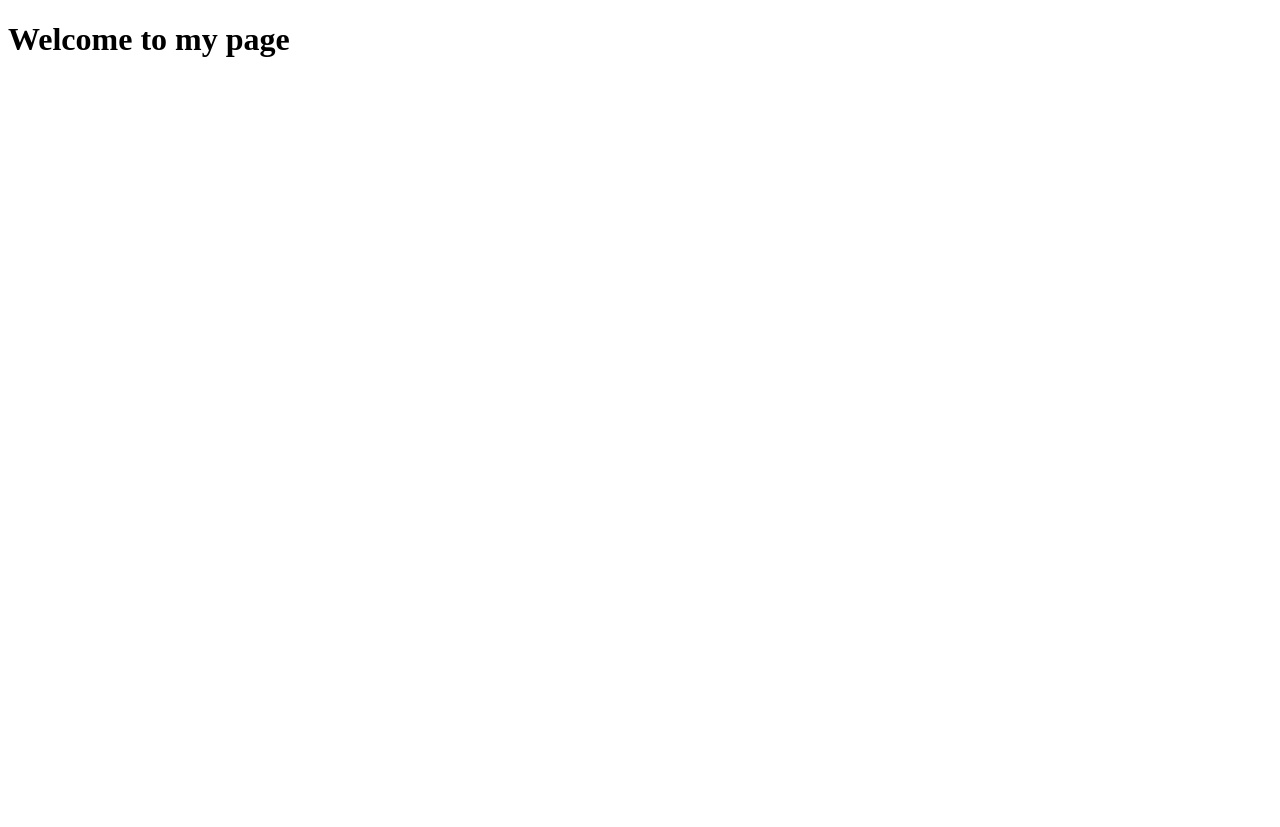
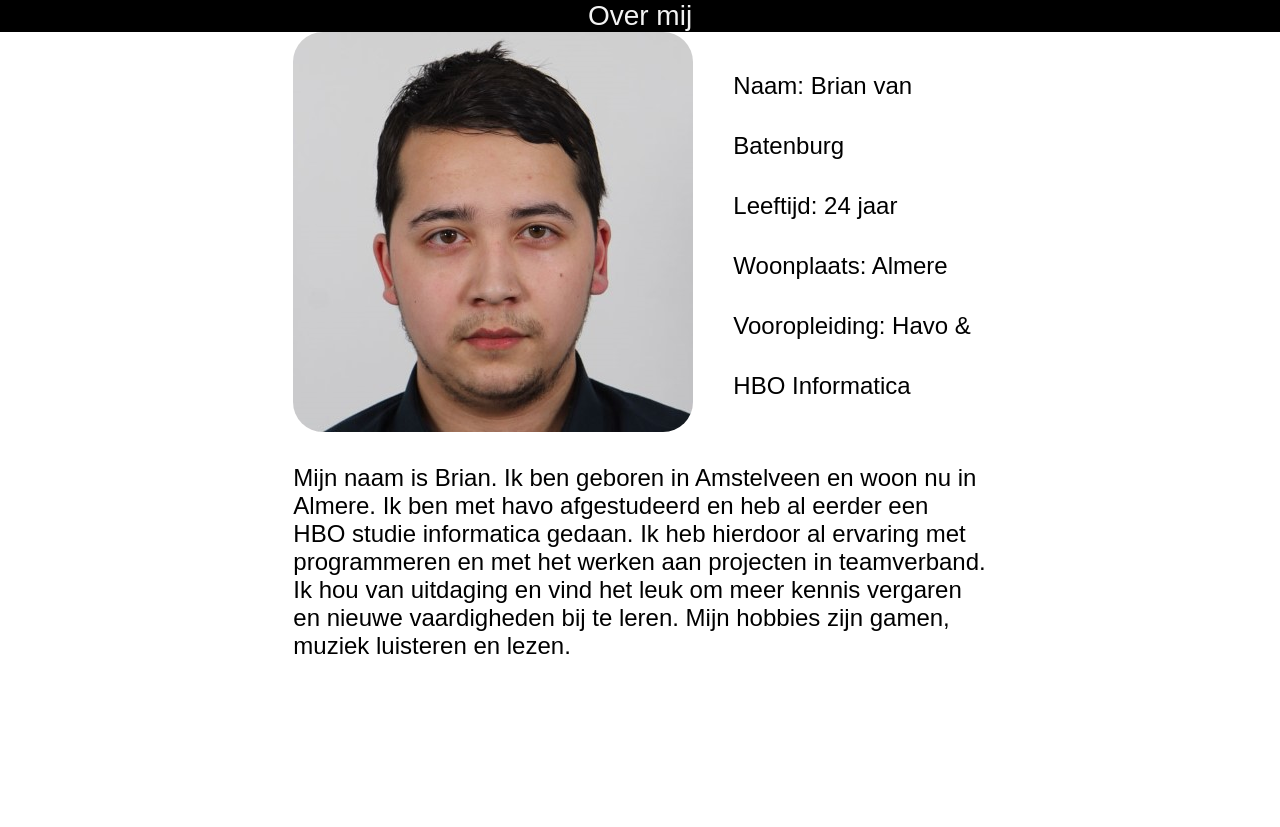
Before and after one commit to BrianBreaksCode/brianbreakscode.github.io, a plain HTML site: page index.html in a window 1280 px wide. Before the commit the page ends 800 px from the top, so only its background shows below. Drawn offline with Linux system fonts and the light colour scheme.

Commit message:
add picture and body

```diff
--- a/index.html
+++ b/index.html
@@ -1,11 +1,32 @@
 <!DOCTYPE html>
-<html lang="en">
+<html lang="nl">
 <head>
     <meta charset="UTF-8">
     <meta name="viewport" content="width=device-width, initial-scale=1.0">
-    <title>About me</title>
+    <link rel="stylesheet" href="./stylesheet/styles.css">
+    <title>Over mij</title>
 </head>
 <body>
-    <h1>Welcome to my page</h1>
+    <header>
+        <nav>
+            <a href="index.html">Over mij</a>
+        </nav>
+    </header>
+    <article>
+        <img class="picture"src="img/profile.jpg" alt="My personal picture">
+        <ul class="details">
+            <li>Naam: Brian van Batenburg</li>
+            <li>Leeftijd: 24 jaar</li>
+            <li>Woonplaats: Almere</li>
+            <li>Vooropleiding: Havo & HBO Informatica</li>
+        </ul>
+        <p class="introduction">
+            Mijn naam is Brian. Ik ben geboren in Amstelveen en woon nu in Almere.
+            Ik ben met havo afgestudeerd en heb al eerder een HBO studie informatica gedaan.
+            Ik heb hierdoor al ervaring met programmeren en met het werken aan projecten in teamverband.
+            Ik hou van uitdaging en vind het leuk om meer kennis vergaren en nieuwe vaardigheden bij te leren.
+            Mijn hobbies zijn gamen, muziek luisteren en lezen.
+        </p>
+    </article>
 </body>
 </html>
--- /dev/null
+++ b/stylesheet/styles.css
@@ -0,0 +1,44 @@
+body {
+    font-family: Arial, Helvetica, sans-serif;
+    margin: 0;
+}
+
+header nav {
+    position: relative;
+    overflow: hidden;
+    background-color: black;
+}
+
+header nav a {
+    color: #f2f2f2;
+    text-decoration: none;
+    font-size: 28px;
+    text-align: center;
+    display:block;
+}
+article {
+    display: grid;
+    grid-template-columns: 1fr 1fr 1fr 1fr;
+    grid-template-rows: 1fr 1fr;
+    gap: 0px 0px;
+    grid-template-areas:
+    ". picture details ."
+    ". introduction introduction .";
+}
+
+.picture {
+    grid-area: picture;
+    border-radius: 7.5%;
+}
+
+.details {
+    grid-area: details;
+    list-style-type: none;
+    line-height: 250%;
+    font-size: 24px;
+}
+
+.introduction {
+    grid-area: introduction;
+    font-size: 24px;
+}
```
Also changed, not shown: img/profile.jpg (added).
